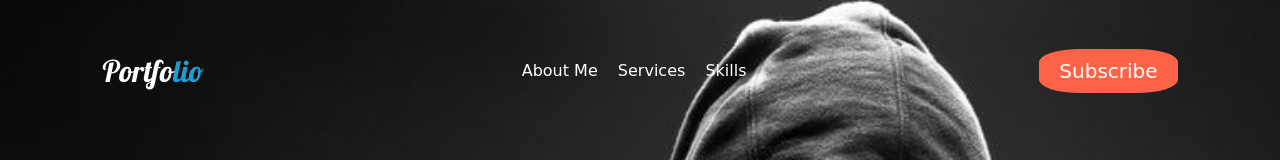
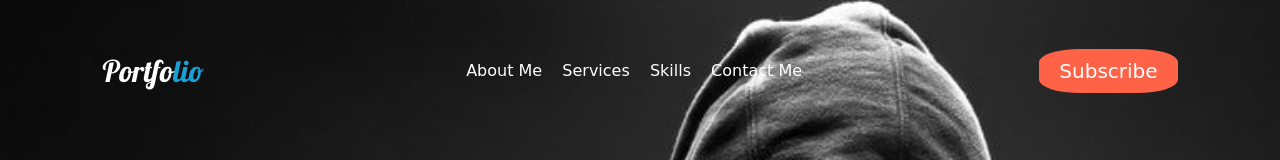
Before and after one commit to Saiful358/personal-port, a plain HTML site: page index.html in a window 1280 px wide. Shown: the top 160 px of the page. Drawn offline with Linux system fonts and the light colour scheme.

Commit message:
correction

```diff
--- a/index.html
+++ b/index.html
@@ -24,6 +24,7 @@
                     <li><a href=" #">About Me</a></li>
                     <li><a href="#">Services</a></li>
                     <li><a href="#">Skills</a></li>
+                    <li><a href="#">Contact Me</a></li>
                 </ul>
             </nav>
             <div class="btn">
```
